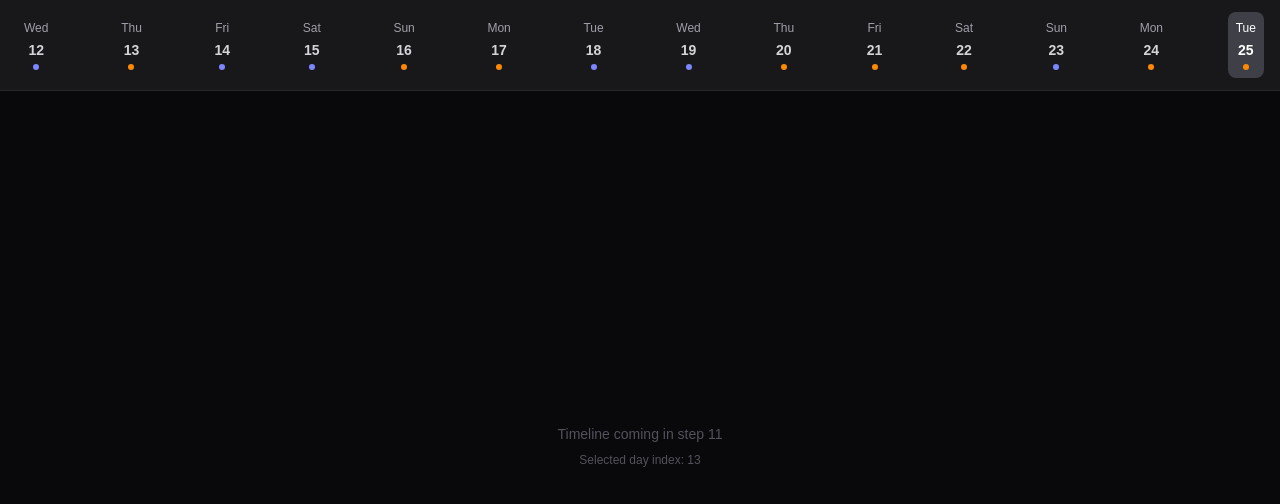
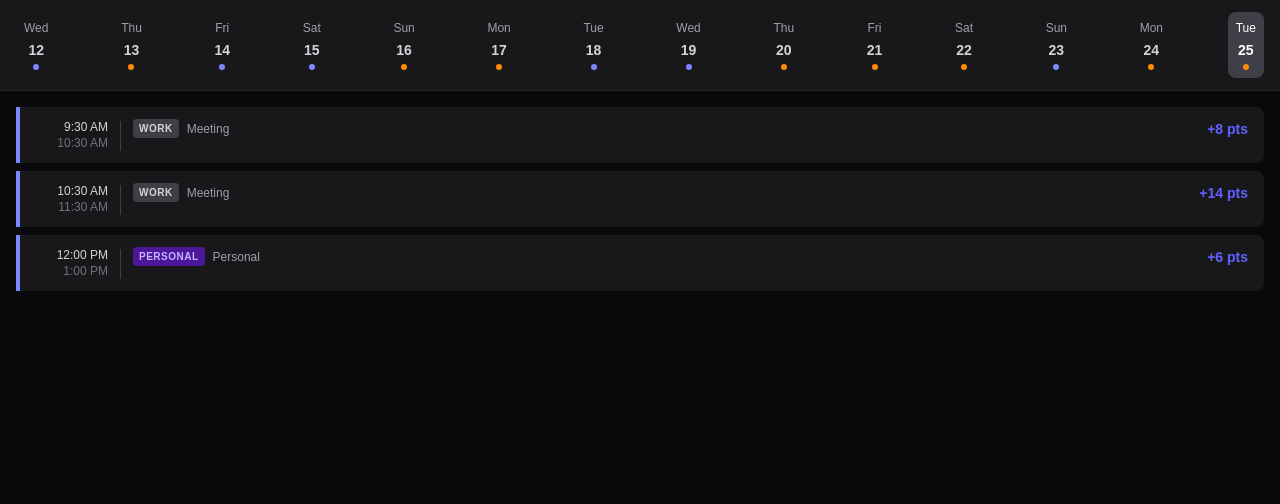
Before and after one commit to stephenkpowell-ops/strata-poc, a Next.js app: page /calendar in a window 1280 px wide. Shown: the top 504 px of the page. Built offline with nearby package versions, Linux system fonts and the light colour scheme.

Commit message:
add timeline events list to calendar screen

```diff
--- a/src/app/calendar/page.tsx
+++ b/src/app/calendar/page.tsx
@@ -5,14 +5,14 @@
  *
  * Calendar screen — the core differentiator of the Strata POC.
  *
- * Current state (Step 10 — DayStrip only):
+ * Current state (Step 11 — timeline events list):
  *   - DayStrip renders across the top with colour-coded stress dots
- *   - Selecting a day updates selectedIndex
- *   - Placeholder below the strip for the timeline (Step 11)
+ *   - Selecting a day filters events to that day and renders them
+ *     in time order via EventRow
+ *   - Events matching the selected day's date are shown in the timeline
+ *   - Empty state shown when no events exist for the selected day
  *
  * Steps still to come:
- *   Step 11 — Timeline events list
- *   Step 12 — Stress colour coding on event blocks
  *   Step 13 — Gap indicators between events
  *   Step 14 — Event detail tap-through
  */
@@ -20,12 +20,42 @@
 import { useState } from 'react';
 import { useStrata } from '@/lib/store';
 import DayStrip from '@/components/DayStrip';
+import EventRow from '@/components/EventRow';
+
+// ─────────────────────────────────────────────────────────────────────────────
+// HELPERS
+// ─────────────────────────────────────────────────────────────────────────────
+
+function isSameDay(a: Date, b: Date): boolean {
+  return (
+    a.getFullYear() === b.getFullYear() &&
+    a.getMonth()    === b.getMonth()    &&
+    a.getDate()     === b.getDate()
+  );
+}
+
+// ─────────────────────────────────────────────────────────────────────────────
+// PAGE
+// ─────────────────────────────────────────────────────────────────────────────
 
 export default function CalendarPage() {
-  const { scores } = useStrata();
+  const { scores, events, dailyResult } = useStrata();
 
   // Default to the most recent day
   const [selectedIndex, setSelectedIndex] = useState(scores.length - 1);
+
+  // The date of the selected day tab
+  const selectedDate = scores[selectedIndex]?.date;
+
+  // Filter events to those starting on the selected day, sorted by startAt
+  const dayEvents = events
+    .filter(e => selectedDate && isSameDay(new Date(e.startAt), new Date(selectedDate)))
+    .sort((a, b) => new Date(a.startAt).getTime() - new Date(b.startAt).getTime());
+
+  // Match each day event to its scored counterpart from the StressEngine output
+  const scoredEventMap = new Map(
+    dailyResult.scoredEvents.map(s => [s.eventId, s])
+  );
 
   return (
     <div className="flex flex-col min-h-screen bg-zinc-950 text-white">
@@ -37,10 +67,30 @@ export default function CalendarPage() {
         onSelectDay={setSelectedIndex}
       />
 
-      {/* Timeline placeholder — replaced in step 11 */}
-      <div className="flex flex-col flex-1 items-center justify-center gap-2 text-zinc-600">
-        <span className="text-sm">Timeline coming in step 11</span>
-        <span className="text-xs">Selected day index: {selectedIndex}</span>
+      {/* Timeline — step 11 */}
+      <div className="flex flex-col flex-1 gap-2 p-4">
+
+        {dayEvents.length === 0 ? (
+          <div className="flex flex-1 items-center justify-center text-zinc-600 text-sm">
+            No events for this day
+          </div>
+        ) : (
+          dayEvents.map(event => {
+            const scoredEvent = scoredEventMap.get(event.id);
+
+            // If the event has no scored counterpart, skip it
+            if (!scoredEvent) return null;
+
+            return (
+              <EventRow
+                key={event.id}
+                calendarEvent={event}
+                scoredEvent={scoredEvent}
+              />
+            );
+          })
+        )}
+
       </div>
 
     </div>
```
